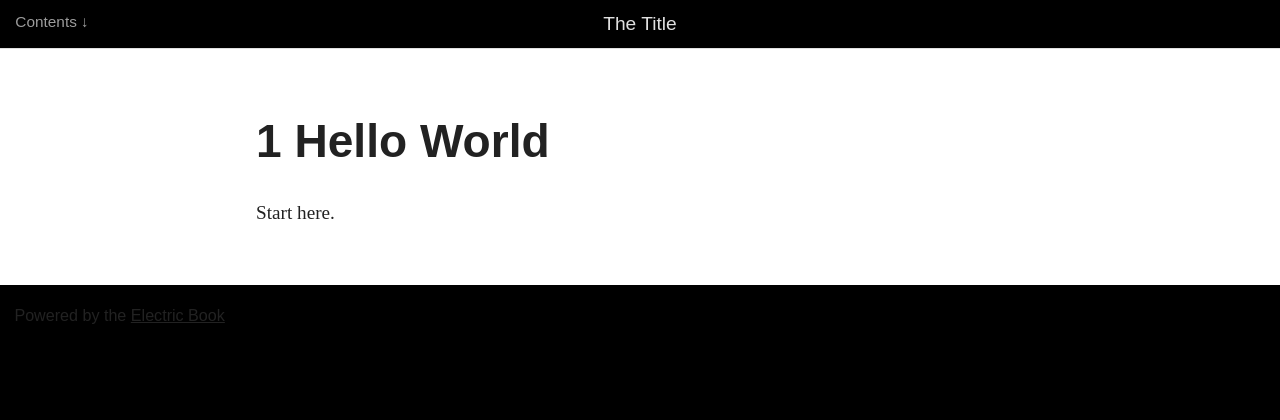
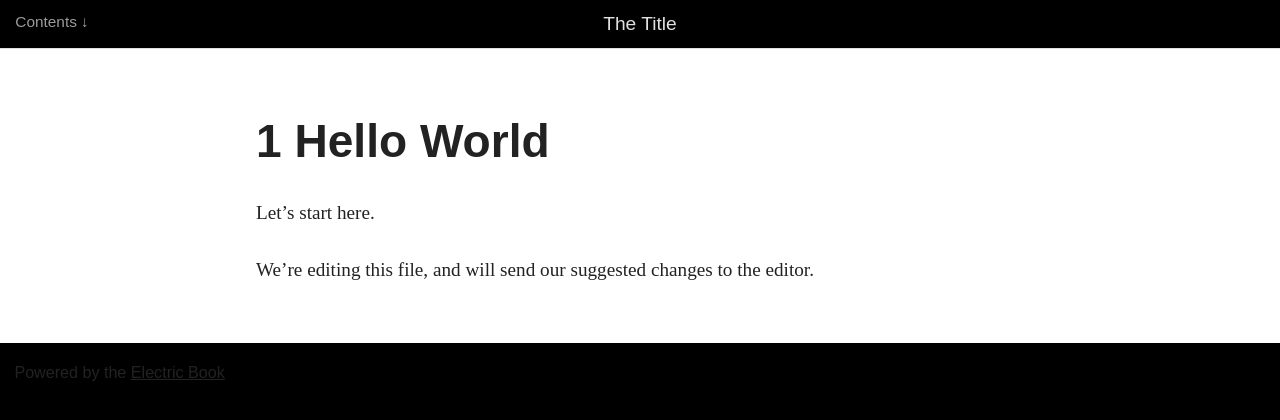
Before and after one commit to arthurattwell/electric-book-demo, a Jekyll site: the page built from book/text/01.md, in a window 1280 px wide. Shown: the top 420 px of the page. Built offline with Jekyll 4.4.1, drawn with Linux system fonts in a browser that asks for light colours.

Commit message:
automatic message

```diff
--- a/book/text/01.md
+++ b/book/text/01.md
@@ -5,4 +5,6 @@ style: chapter page-1
 
 # **1** Hello World
 
-Start here.
+Let's start here.
+
+We're editing this file, and will send our suggested changes to the editor.
```
